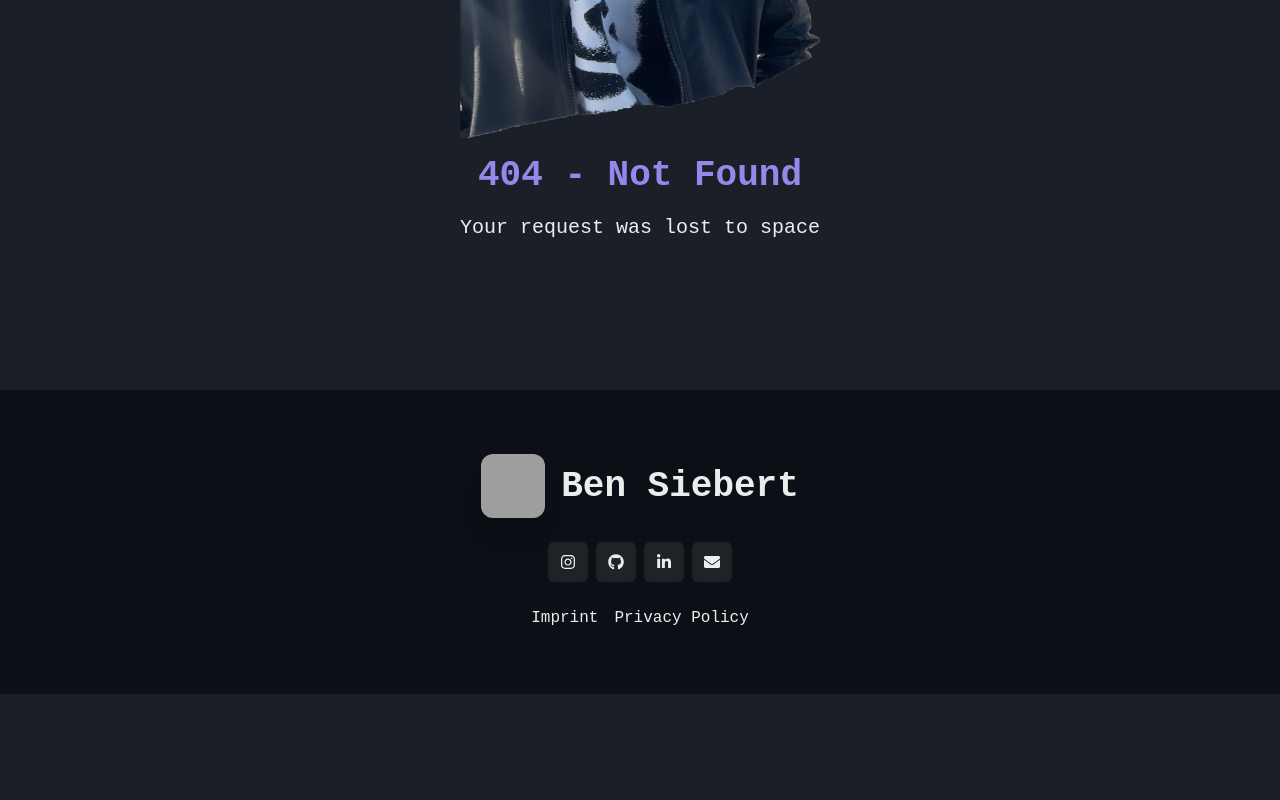
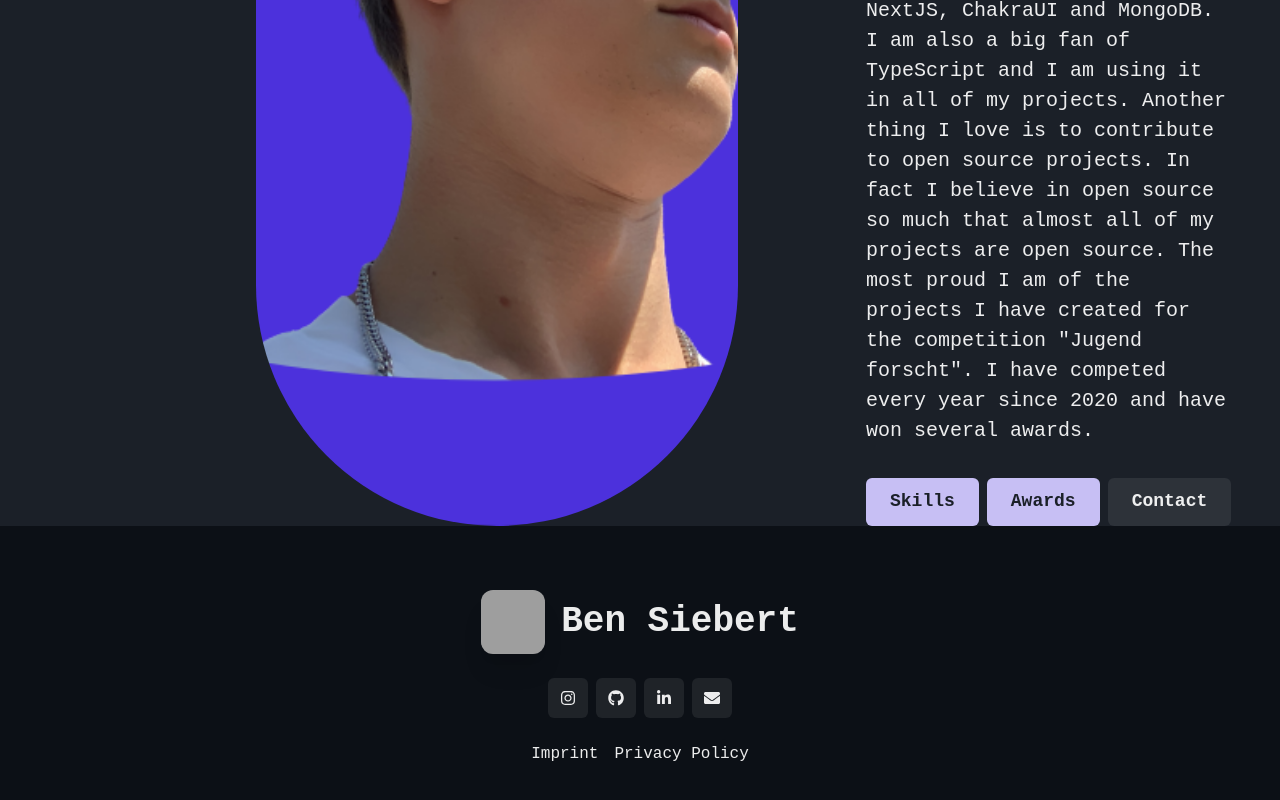
Before and after one commit to MCTzOCK/website-v4, a Next.js app: page /about/person in a window 1280 px wide. Before the commit this address had no page. Shown: the part 626-1426 px from the top of the page. Before the commit the page ends 1320 px from the top, so only its background shows below. Built offline with nearby package versions, Linux system fonts and the light colour scheme; grey boxes are pictures that could not be loaded.

Commit message:
about page

```diff
--- /dev/null
+++ b/src/pages/about/person.tsx
@@ -0,0 +1,77 @@
+/**
+ * src/pages/about/person.tsx
+ *
+ * Author: Ben Siebert <hello@ben-siebert.de>
+ * Copyright: Copyright (c) 2018-2023 Ben Siebert. All rights reserved.
+ * License: Project License
+ * Created At: 11.06.2023
+ *
+ */
+
+import * as React from "react";
+import {
+  Box,
+  Button,
+  ButtonGroup,
+  chakra,
+  Flex,
+  Heading,
+  Image,
+  Link,
+  Text,
+} from "@chakra-ui/react";
+import NextLink from "next/link";
+
+export default function Person() {
+  return (
+    <>
+      <Flex
+        alignItems={"center"}
+        justifyContent={"center"}
+        h={"fit-content"}
+        minH={"100vh"}
+      >
+        <Flex direction={["column", "row"]} w={["100%", "60%"]} gap={32}>
+          <Image
+            src={"/static/images/ben4.png"}
+            alt={"Ben"}
+            rounded={"full"}
+            objectFit={"cover"}
+          />
+          <Box w={"100%"}>
+            <Heading textAlign={"center"}>Ben Siebert</Heading>
+            <Text fontSize={"xl"} mt={8}>
+              Hey, I am Ben. I am a 16 year old developer and student from
+              Germany. I love to code and to learn new tech-related stuff. I
+              have started coding back in 2015 when I was 8 years old. Since
+              then I have extended my skill set to a lot of different languages
+              and frameworks. The most fun I have is when I am working with
+              NextJS, ChakraUI and MongoDB. I am also a big fan of TypeScript
+              and I am using it in all of my projects. Another thing I love is
+              to contribute to open source projects. In fact I believe in open
+              source so much that almost all of my projects are open source. The
+              most proud I am of the projects I have created for the competition
+              &quot;Jugend forscht&quot;. I have competed every year since 2020
+              and have won several awards.
+            </Text>
+            <ButtonGroup mt={8}>
+              <Link as={NextLink as any} href={"/about/skills"}>
+                <Button size={"lg"} colorScheme={"primary"}>
+                  Skills
+                </Button>
+              </Link>
+              <Link as={NextLink as any} href={"/about/awards"}>
+                <Button size={"lg"} colorScheme={"primary"}>
+                  Awards
+                </Button>
+              </Link>
+              <Link as={NextLink as any} href={"/contact"}>
+                <Button size={"lg"}>Contact</Button>
+              </Link>
+            </ButtonGroup>
+          </Box>
+        </Flex>
+      </Flex>
+    </>
+  );
+}
```
Also changed, not shown: public/static/images/ben4.png (added).
